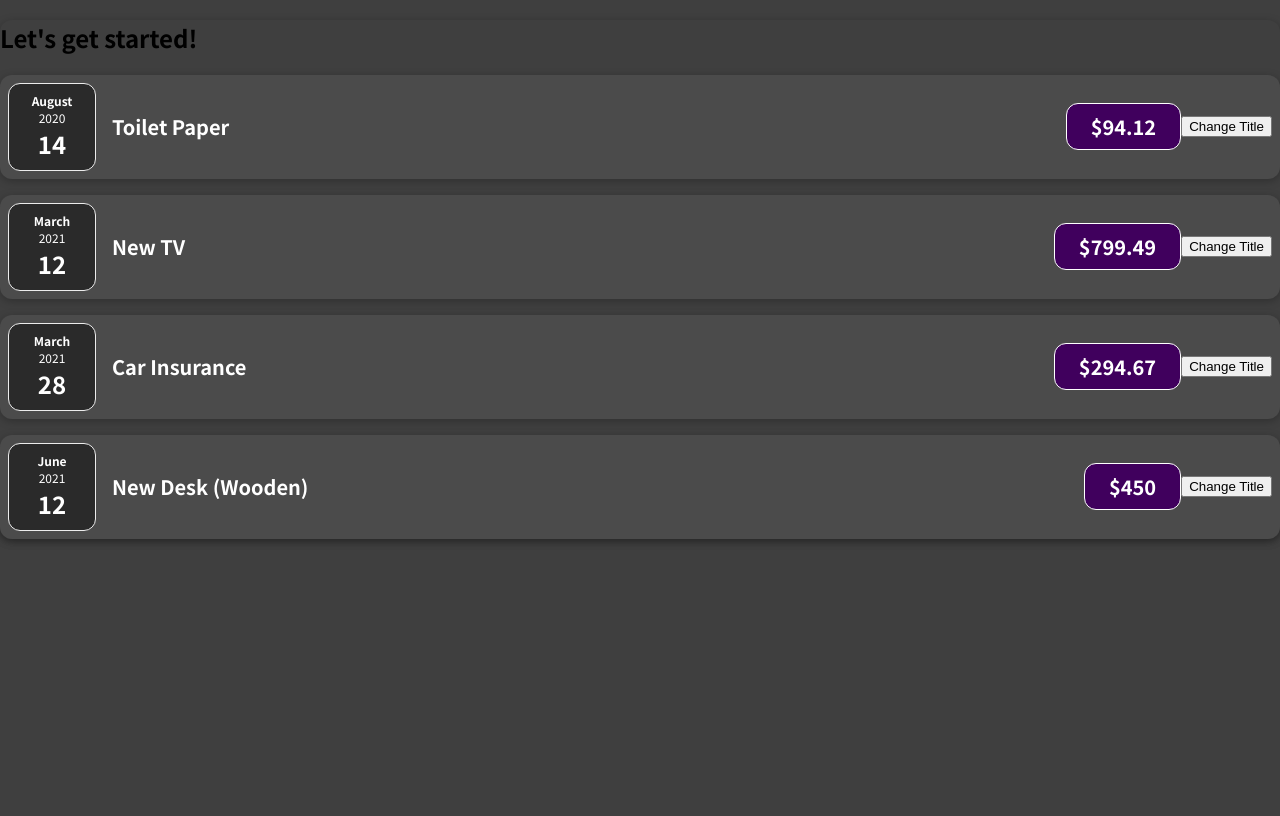
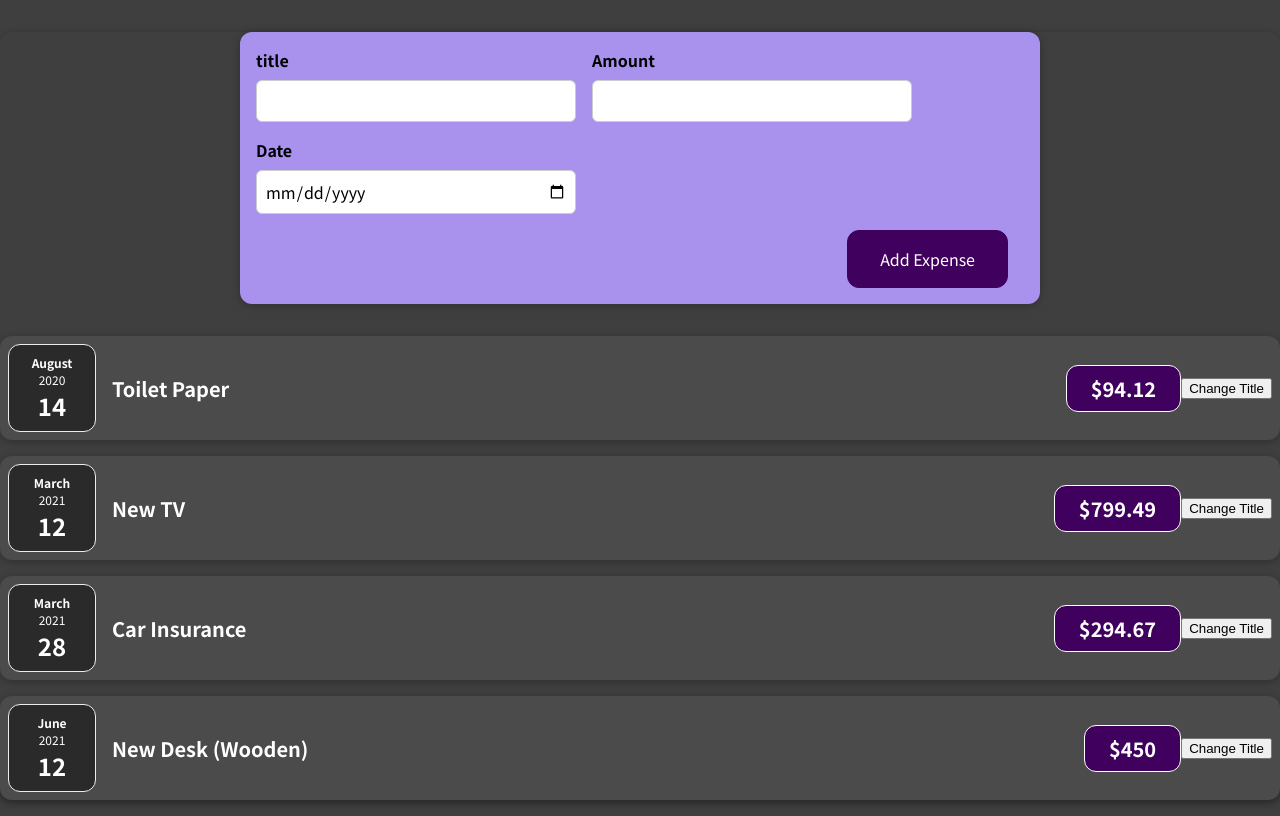
Before and after one commit to LevwTech/expenses-tracker, a React (Create React App) app: page / in a window 1280 px wide. Built offline with nearby package versions, Linux system fonts and the light colour scheme.

Commit message:
added the form and styled and made its components

```diff
--- a/src/App.js
+++ b/src/App.js
@@ -1,5 +1,6 @@
 import ExpenseItem from "./components/Expenses/ExpenseItem";
 import Card from "./components/UI/Card.js";
+import NewExpense from "./components/NewExpense/NewExpense";
 function App() {
   const expenses = [
     {
@@ -24,7 +25,7 @@
   ];
   return (
     <Card>
-      <h2>Let's get started!</h2>
+      <NewExpense></NewExpense>
       <ExpenseItem
         title={expenses[0].title}
         date={expenses[0].date}
--- /dev/null
+++ b/src/components/NewExpense/ExpenseForm.css
@@ -0,0 +1,26 @@
+.new-expense__controls {
+  display: flex;
+  flex-wrap: wrap;
+  gap: 1rem;
+  margin-bottom: 1rem;
+  text-align: left;
+}
+
+.new-expense__control label {
+  font-weight: bold;
+  margin-bottom: 0.5rem;
+  display: block;
+}
+
+.new-expense__control input {
+  font: inherit;
+  padding: 0.5rem;
+  border-radius: 6px;
+  border: 1px solid #ccc;
+  width: 20rem;
+  max-width: 100%;
+}
+
+.new-expense__actions {
+  text-align: right;
+}
--- /dev/null
+++ b/src/components/NewExpense/ExpenseForm.js
@@ -0,0 +1,25 @@
+import "./ExpenseForm.css";
+function ExpenseForm() {
+  return (
+    <form>
+      <div className="new-expense__controls">
+        <div className="new-expense__control">
+          <label>title</label>
+          <input type="text"></input>
+        </div>
+        <div className="new-expense__control">
+          <label>Amount</label>
+          <input type="number" min="0.01" step="0.01"></input>
+        </div>
+        <div className="new-expense__control">
+          <label>Date</label>
+          <input type="date" min="2019-01-01" max="2022-12-31"></input>
+        </div>
+      </div>
+      <div className="new-expense__actions">
+        <button type="submit">Add Expense</button>
+      </div>
+    </form>
+  );
+}
+export default ExpenseForm;
--- /dev/null
+++ b/src/components/NewExpense/NewExpense.css
@@ -0,0 +1,38 @@
+.new-expense {
+  background-color: #a892ee;
+  padding: 1rem;
+  margin: 2rem auto;
+  width: 50rem;
+  max-width: 95%;
+  border-radius: 12px;
+  text-align: center;
+  box-shadow: 0 1px 8px rgba(0, 0, 0, 0.25);
+}
+
+.new-expense button {
+  font: inherit;
+  cursor: pointer;
+  padding: 1rem 2rem;
+  border: 1px solid #40005d;
+  background-color: #40005d;
+  color: white;
+  border-radius: 12px;
+  margin-right: 1rem;
+}
+
+.new-expense button:hover,
+.new-expense button:active {
+  background-color: #510674;
+  border-color: #510674;
+}
+
+.new-expense button.alternative {
+  color: #220131;
+  border-color: transparent;
+  background-color: transparent;
+}
+
+.new-expense button.alternative:hover,
+.new-expense button.alternative:active {
+  background-color: #ddb3f8;
+}
--- /dev/null
+++ b/src/components/NewExpense/NewExpense.js
@@ -0,0 +1,10 @@
+import "./NewExpense.css";
+import ExpenseForm from "./ExpenseForm.js";
+function NewExpense() {
+  return (
+    <div className="new-expense">
+      <ExpenseForm></ExpenseForm>
+    </div>
+  );
+}
+export default NewExpense;
```
Also changed, not shown: 1 other file (tests, documents, lock files or other folders).
